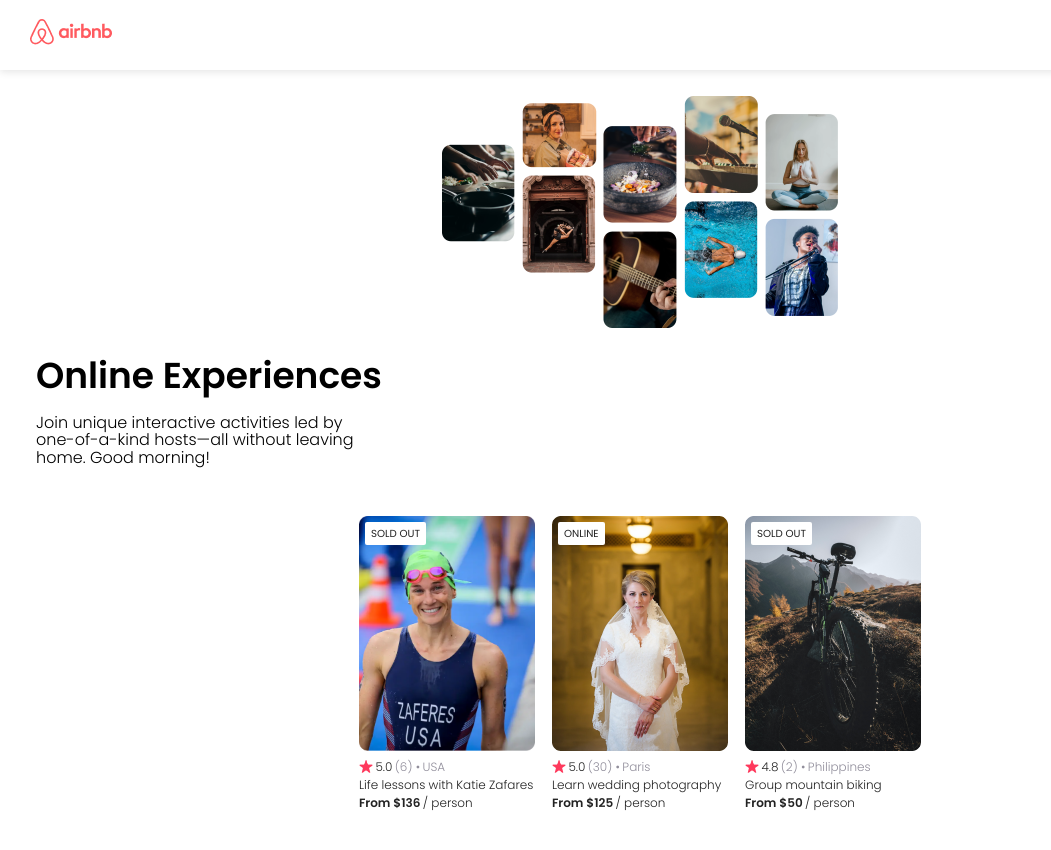
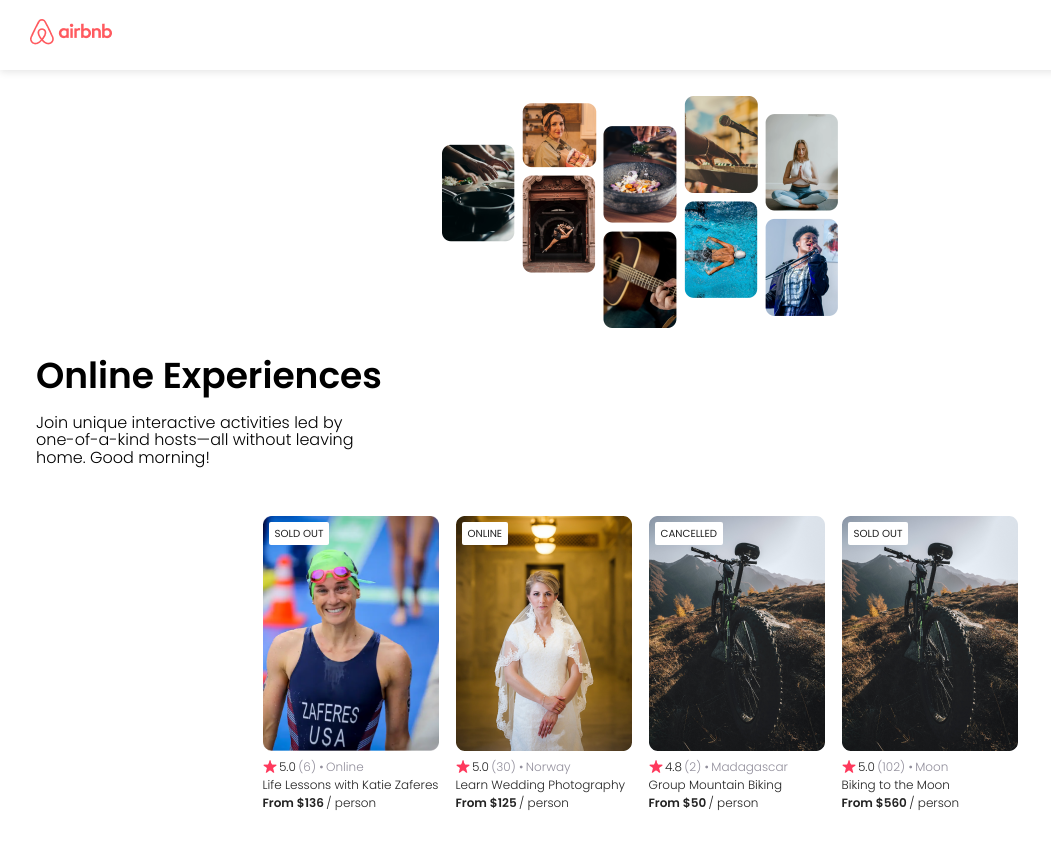
Before and after one commit to junickaquino/reactjs-practice, a React (Create React App) app in the folder airbnb-app/: page / in a window 1280 px wide. Shown: the top 850 px of the page, without its empty margins (0-1051 px from the left). Built offline with nearby package versions, Linux system fonts and the light colour scheme.

Commit message:
AirBnb App - Converted Card Component to Map data from array of objects.

```diff
--- a/airbnb-app/src/App.js
+++ b/airbnb-app/src/App.js
@@ -2,43 +2,28 @@
 import Card from "./components/Card";
 import Hero from "./components/Hero";
 import Navbar from "./components/Navbar";
+import data from "./data";
 
 function App() {
+  const dataCard = data.map((experience) => {
+    return (
+      <Card
+        img={experience.coverImg}
+        status={experience.status}
+        rating={experience.stats.rating}
+        reviewCount={experience.stats.reviewCount}
+        country={experience.location}
+        title={experience.title}
+        price={experience.price}
+      />
+    );
+  });
+
   return (
     <div className="App">
       <Navbar />
       <Hero />
-      <div className="experiences">
-        <Card
-          img="swimmer.png"
-          status="Sold Out"
-          rating={5.0}
-          reviewCount={6}
-          country="USA"
-          title="Life lessons with Katie Zafares"
-          price={136}
-        />
-
-        <Card
-          img="wedding.png"
-          status="Online"
-          rating={5.0}
-          reviewCount={30}
-          country="Paris"
-          title="Learn wedding photography"
-          price={125}
-        />
-
-        <Card
-          img="bike.png"
-          status="Sold Out"
-          rating={4.8}
-          reviewCount={2}
-          country="Philippines"
-          title="Group mountain biking"
-          price={50}
-        />
-      </div>
+      <div className="experiences">{dataCard}</div>
     </div>
   );
 }
--- /dev/null
+++ b/airbnb-app/src/data.js
@@ -0,0 +1,62 @@
+export default [
+  {
+    id: 1,
+    title: "Life Lessons with Katie Zaferes",
+    description:
+      'I will share with you what I call "Positively Impactful Moments of Disappointment." Throughout my career, many of my highest moments only came after setbacks and losses. But learning from those difficult moments is what gave me the ability to rise above them and reach my goals.',
+    price: 136,
+    coverImg: "swimmer.png",
+    stats: {
+      rating: 5.0,
+      reviewCount: 6,
+    },
+    location: "Online",
+    openSpots: 0,
+    status: "Sold Out",
+  },
+  {
+    id: 2,
+    title: "Learn Wedding Photography",
+    description:
+      "Interested in becoming a wedding photographer? For beginner and experienced photographers alike, join us in learning techniques required to leave the happy couple with memories that'll last a lifetime.",
+    price: 125,
+    coverImg: "wedding.png",
+    stats: {
+      rating: 5.0,
+      reviewCount: 30,
+    },
+    location: "Norway",
+    openSpots: 27,
+    status: "Online",
+  },
+  {
+    id: 3,
+    title: "Group Mountain Biking",
+    description:
+      "Experience the beautiful Norwegian landscape and meet new friends all while conquering rugged terrain on your mountain bike. (Bike provided!)",
+    price: 50,
+    coverImg: "bike.png",
+    stats: {
+      rating: 4.8,
+      reviewCount: 2,
+    },
+    location: "Madagascar",
+    openSpots: 3,
+    status: "Cancelled",
+  },
+  {
+    id: 4,
+    title: "Biking to the Moon",
+    description:
+      "Experience the beautiful Norwegian landscape and meet new friends all while conquering rugged terrain on your mountain bike. (Bike provided!)",
+    price: 560,
+    coverImg: "bike.png",
+    stats: {
+      rating: 5,
+      reviewCount: 102,
+    },
+    location: "Moon",
+    openSpots: 2,
+    status: "Sold Out",
+  },
+];
```
